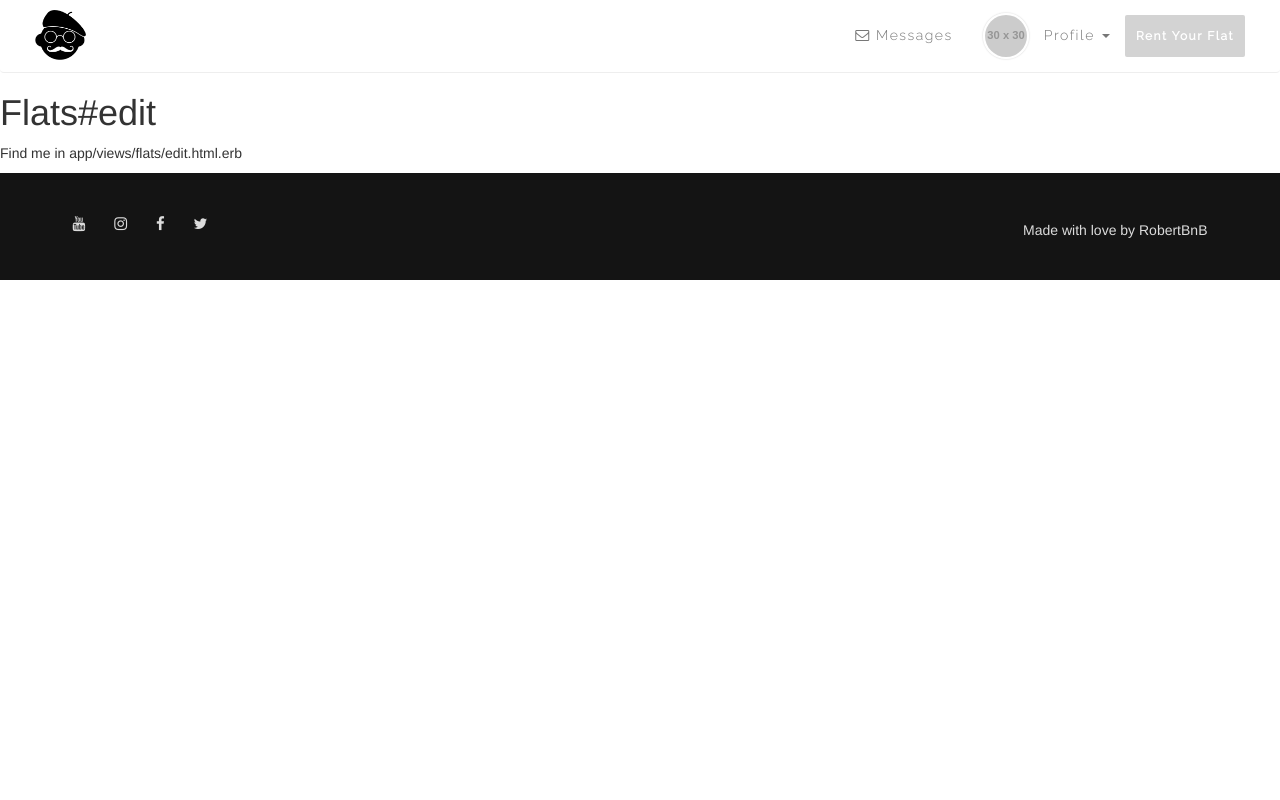
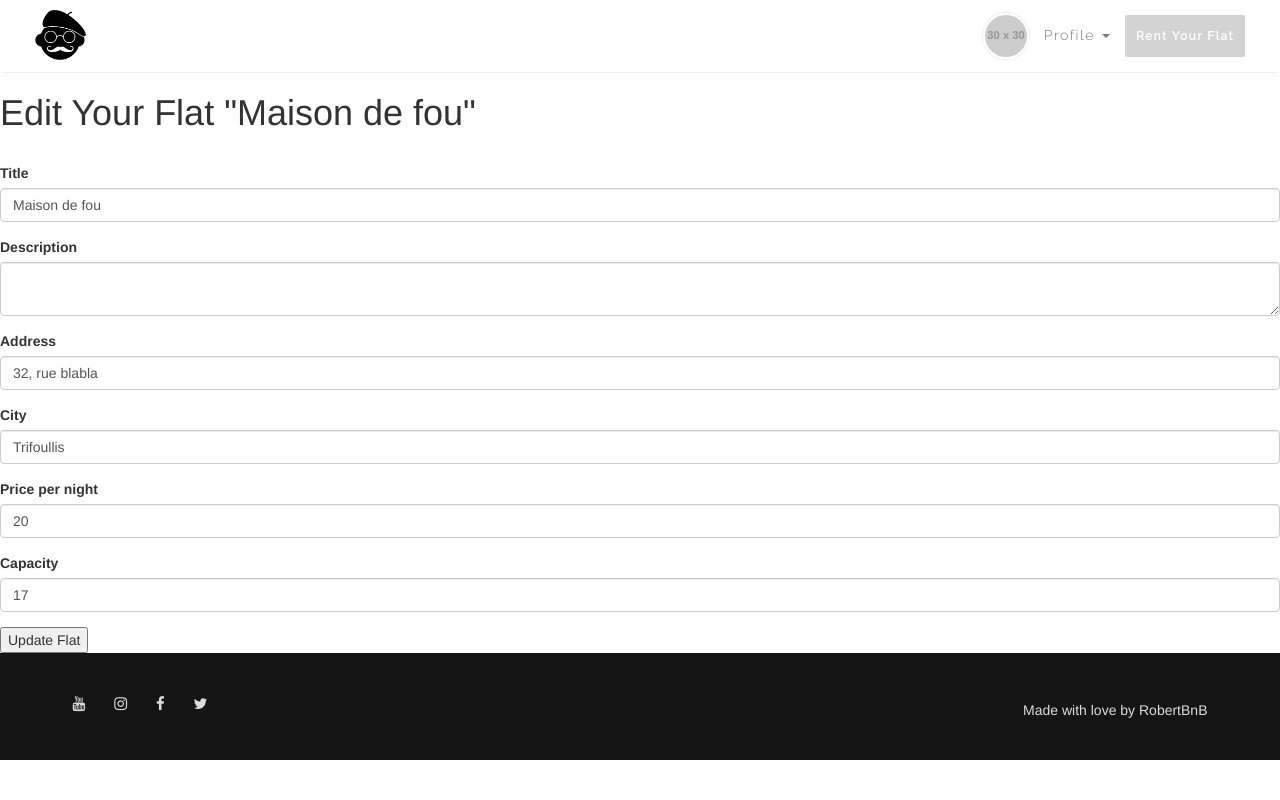
Before and after one commit to mariongj/tamadi, a Rails app: page /flats/1/edit in a window 1280 px wide. Run offline with Rails 7, Linux system fonts and the light colour scheme; a user stored in the database is signed in; data comes from the database, SQL or seed files in the repository; grey boxes labelled with a size stand in for pictures from a placeholder-image service; style sheets or scripts are compiled from the project's sources; some libraries are stand-ins or nearby versions.

Commit message:
Finalized flats views

```diff
--- a/app/controllers/flats_controller.rb
+++ b/app/controllers/flats_controller.rb
@@ -1,7 +1,6 @@
 class FlatsController < ApplicationController
-  before_action :find_flat, only: [ :show ]
+  before_action :find_flat, only: [ :show, :edit, :update, :destroy ]
   # , only: [ :show, :new, :create, :edit, :update, :delete, :my_flats ]
-  before_action :find_user, only: [ :my_flats ]
 
   def index
     @flats = Flat.all
@@ -16,10 +15,9 @@ class FlatsController < ApplicationController
   end
 
   def create
-    @flat = Flat.new(flat_params)
-    @flat.save
+    @flat = current_user.flats.build(flat_params)
     if @flat.save
-      redirect_to flat_path(@flat)
+      redirect_to my_flats_flats_path
     else
       render :new
     end
@@ -30,17 +28,17 @@ class FlatsController < ApplicationController
 
   def update
     @flat.update(flat_params)
-    redirect_to flat_path(@flat)
+    redirect_to my_flats_flats_path
   end
 
-  def delete
+  def destroy
     @flat.destroy
-    redirect_to flats_path
+    redirect_to my_flats_flats_path
   end
 
-  # def my_flats
-  #   @my_flats = @user.flats
-  # end
+  def my_flats
+    @my_flats = current_user.flats
+  end
 
   private
 
@@ -48,10 +46,6 @@ class FlatsController < ApplicationController
     @flat = Flat.find(params[:id])
   end
 
-  def find_user
-    @user = User.find(params[:user_id])
-  end
-
   def flat_params
     params.require(:flat).permit(:user_id, :title, :address, :city, :description, :price_per_night, :capacity)
   end
--- a/app/models/flat.rb
+++ b/app/models/flat.rb
@@ -6,5 +6,6 @@ class Flat < ActiveRecord::Base
   validates :address, presence: true
   validates :capacity, presence: true
   validates :price_per_night, presence: true
+  validates :city, presence: true
 
 end
--- a/app/views/flats/edit.html.erb
+++ b/app/views/flats/edit.html.erb
@@ -1,2 +1,12 @@
-<h1>Flats#edit</h1>
-<p>Find me in app/views/flats/edit.html.erb</p>
+<h1>Edit Your Flat "<%= @flat.title %>"</h1>
+<br>
+
+<%= simple_form_for [@user, @flat] do |f| %>
+  <%= f.input :title %>
+  <%= f.input :description %>
+  <%= f.input :address %>
+  <%= f.input :city %>
+  <%= f.input :price_per_night %>
+  <%= f.input :capacity %>
+  <%= f.submit %>
+<% end %>
--- a/app/views/flats/new.html.erb
+++ b/app/views/flats/new.html.erb
@@ -1,9 +1,10 @@
 <h1>Rent Your Flat</h1>
 
-<%= simple_form_for @flat do |f| %>
+<%= simple_form_for [@user, @flat] do |f| %>
   <%= f.input :title %>
   <%= f.input :description %>
   <%= f.input :address %>
+  <%= f.input :city %>
   <%= f.input :price_per_night %>
   <%= f.input :capacity %>
   <%= f.submit %>
--- a/app/views/shared/_navbar.html.erb
+++ b/app/views/shared/_navbar.html.erb
@@ -17,11 +17,11 @@
     <div class="collapse navbar-collapse" id="bs-example-navbar-collapse-1">
       <ul class="nav navbar-nav navbar-right">
         <% if user_signed_in? %>
-          <li>
+          <!-- <li>
             <%= link_to "#" do %>
               <i class="fa fa-envelope-o"></i> <%= t(".messages", default: "Messages") %>
             <% end %>
-          </li>
+          </li> -->
           <li class="dropdown">
             <%= link_to "#", {class: "dropdown-toggle", "data-toggle" => "dropdown", "role" => "button", "aria-expanded" => "false"} do %>
               <%= image_tag "http://placehold.it/30x30", class: "img-avatar" %>
@@ -29,13 +29,13 @@
             <% end %>
             <ul class="dropdown-menu" role="menu">
               <li>
-                <%= link_to "#" do %>
-                  <i class="fa fa-user"></i> <%= t ".profile", default: "Profile" %>
+                <%= link_to my_flats_flats_path do %>
+                  <i class="fa fa-user"></i> <%= t ".profile", default: "My Profile" %>
                 <% end %>
               </li>
               <li>
                 <%= link_to "#" do %>
-                  <i class="fa fa-home"></i>  <%= t ".profile", default: "Flat" %>
+                  <i class="fa fa-home"></i>  <%= t ".profile", default: "My Bookings" %>
                 <% end %>
               </li>
               <li>
@@ -54,7 +54,7 @@
           </li>
         <% end %>
         <li>
-          <%= link_to t(".top_call_to_action", default: "Rent your flat"), "#", class: "btn" %>
+          <%= link_to t(".top_call_to_action", default: "Rent your flat"), new_flat_path, class: "btn" %>
         </li>
       </ul>
     </div><!-- /.navbar-collapse -->
--- a/config/routes.rb
+++ b/config/routes.rb
@@ -3,7 +3,7 @@ Rails.application.routes.draw do
   # root to: "home#index"
 
   resources :flats do
-    member do
+    collection do
       get 'my_flats', to: "flats#my_flats"
     end
   end
```
Also changed, not shown: app/views/flats/my_flats.html.erb (+26 -2 lines), app/views/flats/show.html.erb (+0 -12 lines), db/schema.rb.
